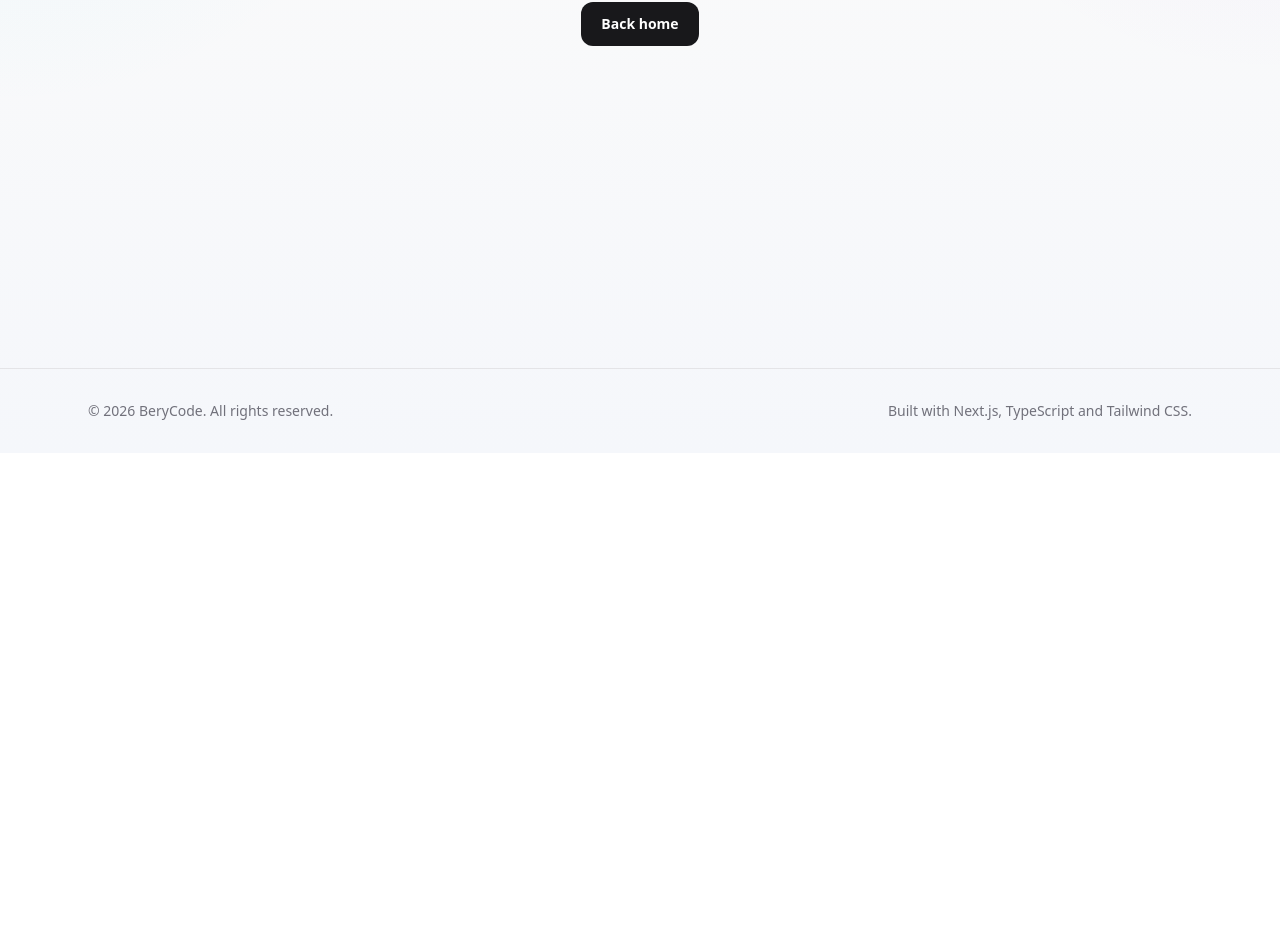
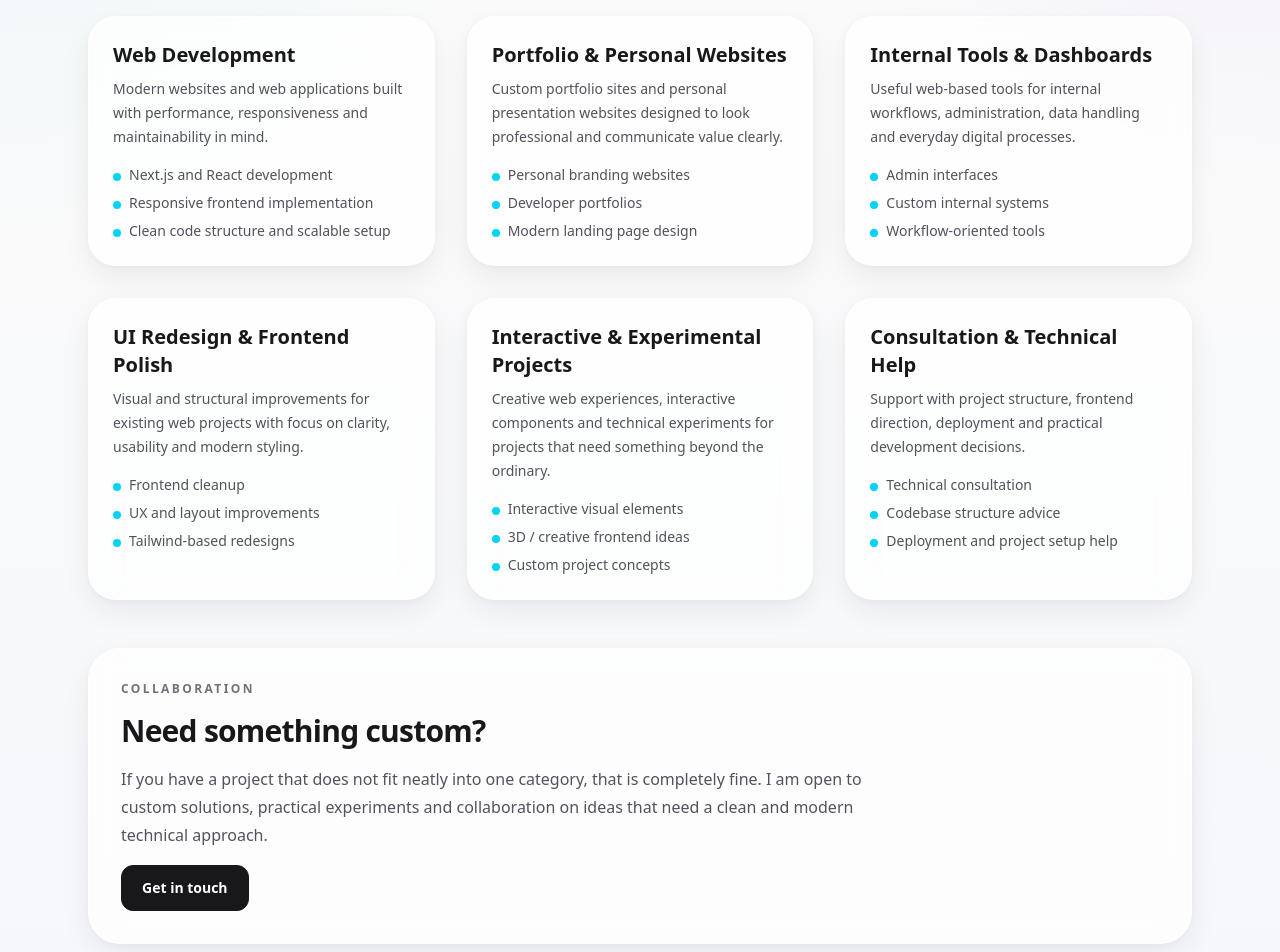
Before and after one commit to I3lade02/berycode-next, a Next.js app: page /services in a window 1280 px wide. Before the commit this address had no page. Shown: the part 347-1299 px from the top of the page. Before the commit the page ends 800 px from the top, so only its background shows below. Built offline with nearby package versions, Linux system fonts and the light colour scheme.

Commit message:
feat: servicesPage

```diff
--- /dev/null
+++ b/src/app/services/page.tsx
@@ -0,0 +1,144 @@
+import Container from "@/components/layout/Container";
+import SectionHeading from "@/components/ui/SectionHeading";
+import { createMetadata } from "@/lib/seo";
+import Link from "next/link";
+
+export const metadata = createMetadata({
+  title: "Services",
+  description:
+    "Explore the services offered by Ondra Beran, including web development, portfolio websites, internal tools and interactive digital projects.",
+  path: "/services",
+});
+
+const services = [
+  {
+    title: "Web Development",
+    description:
+      "Modern websites and web applications built with performance, responsiveness and maintainability in mind.",
+    points: [
+      "Next.js and React development",
+      "Responsive frontend implementation",
+      "Clean code structure and scalable setup",
+    ],
+  },
+  {
+    title: "Portfolio & Personal Websites",
+    description:
+      "Custom portfolio sites and personal presentation websites designed to look professional and communicate value clearly.",
+    points: [
+      "Personal branding websites",
+      "Developer portfolios",
+      "Modern landing page design",
+    ],
+  },
+  {
+    title: "Internal Tools & Dashboards",
+    description:
+      "Useful web-based tools for internal workflows, administration, data handling and everyday digital processes.",
+    points: [
+      "Admin interfaces",
+      "Custom internal systems",
+      "Workflow-oriented tools",
+    ],
+  },
+  {
+    title: "UI Redesign & Frontend Polish",
+    description:
+      "Visual and structural improvements for existing web projects with focus on clarity, usability and modern styling.",
+    points: [
+      "Frontend cleanup",
+      "UX and layout improvements",
+      "Tailwind-based redesigns",
+    ],
+  },
+  {
+    title: "Interactive & Experimental Projects",
+    description:
+      "Creative web experiences, interactive components and technical experiments for projects that need something beyond the ordinary.",
+    points: [
+      "Interactive visual elements",
+      "3D / creative frontend ideas",
+      "Custom project concepts",
+    ],
+  },
+  {
+    title: "Consultation & Technical Help",
+    description:
+      "Support with project structure, frontend direction, deployment and practical development decisions.",
+    points: [
+      "Technical consultation",
+      "Codebase structure advice",
+      "Deployment and project setup help",
+    ],
+  },
+];
+
+export default function ServicesPage() {
+  return (
+    <main className="py-20">
+      <Container className="space-y-12">
+        <SectionHeading
+          eyebrow="Services"
+          title="What I can help with"
+          description="I create practical digital solutions, modern websites and custom tools with focus on usability, clean implementation and real value."
+        />
+
+        <div className="grid gap-8 md:grid-cols-2 xl:grid-cols-3">
+          {services.map((service) => (
+            <article
+              key={service.title}
+              className="glass-card soft-shadow rounded-[1.75rem] p-6 hover:-translate-y-0.75"
+            >
+              <div className="space-y-4">
+                <div>
+                  <h2 className="text-xl font-semibold text-zinc-900">
+                    {service.title}
+                  </h2>
+                  <p className="mt-2 text-sm leading-6 text-zinc-600">
+                    {service.description}
+                  </p>
+                </div>
+
+                <ul className="space-y-2 text-sm text-zinc-600">
+                  {service.points.map((point) => (
+                    <li key={point} className="flex items-start gap-2">
+                      <span className="mt-2 h-2 w-2 rounded-full bg-cyan-400" />
+                      <span>{point}</span>
+                    </li>
+                  ))}
+                </ul>
+              </div>
+            </article>
+          ))}
+        </div>
+
+        <div className="glass-card soft-shadow rounded-4xl p-8">
+          <div className="max-w-3xl space-y-4">
+            <p className="text-xs font-semibold uppercase tracking-[0.2em] text-zinc-500">
+              Collaboration
+            </p>
+
+            <h2 className="text-3xl font-bold tracking-tight text-zinc-900">
+              Need something custom?
+            </h2>
+
+            <p className="text-base leading-7 text-zinc-600">
+              If you have a project that does not fit neatly into one category,
+              that is completely fine. I am open to custom solutions, practical
+              experiments and collaboration on ideas that need a clean and
+              modern technical approach.
+            </p>
+
+            <Link
+              href="/contact"
+              className="inline-flex rounded-xl border border-zinc-900 bg-zinc-900 px-5 py-3 text-sm font-semibold text-white transition hover:bg-zinc-800"
+              prefetch={false}
+            >
+              Get in touch
+            </Link>
+          </div>
+        </div>
+      </Container>
+    </main>
+  );
+}
--- a/src/components/layout/Navbar.tsx
+++ b/src/components/layout/Navbar.tsx
@@ -8,10 +8,11 @@ import { Menu, X } from "lucide-react";
 import Container from "./Container";
 
 const links = [
-  { href: "/", label: "Home" },
-  { href: "/projects", label: "Projects" },
-  { href: "/about", label: "About" },
-  { href: "/contact", label: "Contact" },
+  { href: "/", label: "Home", prefetch: false },
+  { href: "/projects", label: "Projects", prefetch: false },
+  { href: "/services", label: "Services", prefetch: false },
+  { href: "/about", label: "About", prefetch: false },
+  { href: "/contact", label: "Contact", prefetch: false },
 ];
 
 export default function Navbar() {
```
